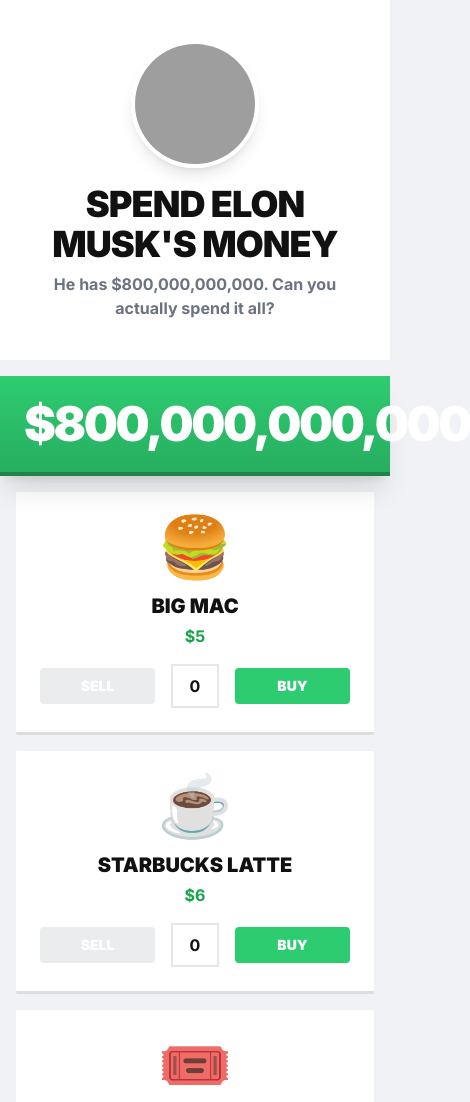
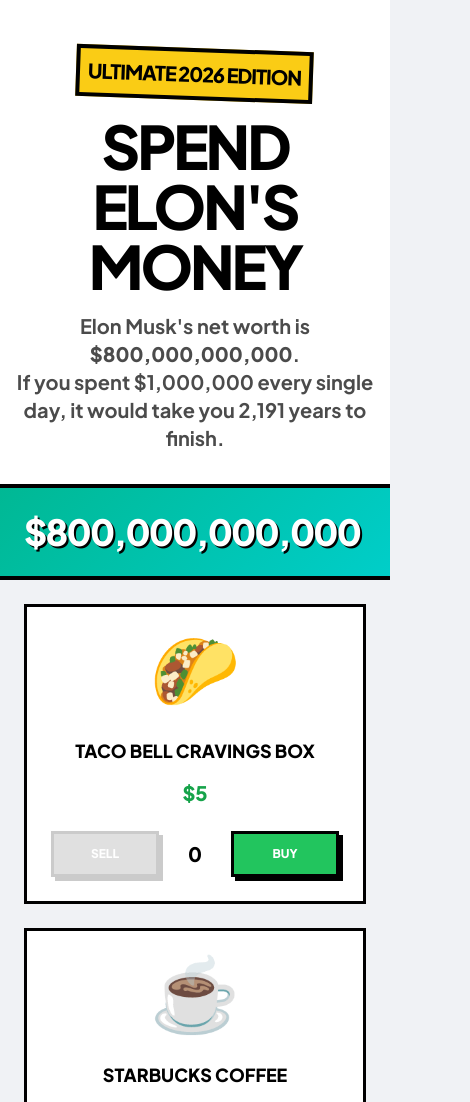
Before and after one commit to badeatorneto/SpendElonsMoney, a plain HTML site: page index.html in a window 390 px wide. Shown: the top 1102 px of the page, 470 px wide, since content can reach past the window. Drawn offline with nearby package versions, Linux system fonts and the light colour scheme; grey boxes are pictures that could not be loaded.

Commit message:
Update index.html

```diff
--- a/index.html
+++ b/index.html
@@ -3,95 +3,95 @@
 <head>
     <meta charset="UTF-8">
     <meta name="viewport" content="width=device-width, initial-scale=1.0">
-    <title>Spend Elon's Fortune</title>
+    <title>Spend Elon's $800B</title>
     <script src="https://cdn.tailwindcss.com"></script>
-    <link href="https://fonts.googleapis.com/css2?family=Inter:wght@400;700;900&display=swap" rel="stylesheet">
+    <link href="https://fonts.googleapis.com/css2?family=Plus+Jakarta+Sans:wght@400;700;800&display=swap" rel="stylesheet">
     <style>
-        body { font-family: 'Inter', sans-serif; background-color: #f1f2f6; color: #111; }
-        .money-bar { position: sticky; top: 0; z-index: 100; background: linear-gradient(180deg, #2ecc71 0%, #27ae60 100%); color: white; border-bottom: 4px solid #1e8449; }
-        .item-card { background: white; border-bottom: 3px solid #ddd; transition: all 0.2s; }
-        .item-card:hover { transform: translateY(-3px); }
-        .btn-buy { background-color: #2ecc71; color: white; font-weight: 900; }
-        .btn-buy:disabled { background-color: #bdc3c7; cursor: not-allowed; }
-        .btn-sell { background-color: #e74c3c; color: white; font-weight: 900; }
-        .btn-sell:disabled { background-color: #bdc3c7; cursor: not-allowed; }
+        body { font-family: 'Plus Jakarta Sans', sans-serif; background-color: #f0f2f5; }
+        .neubrutal { border: 3px solid #000; box-shadow: 4px 4px 0px #000; transition: all 0.1s; }
+        .neubrutal:active { transform: translate(2px, 2px); box-shadow: 0px 0px 0px #000; }
+        .money-gradient { background: linear-gradient(135deg, #00b894, #00cec9); }
+        .item-card { border: 3px solid #000; background: #fff; transition: transform 0.2s; }
+        .item-card:hover { transform: rotate(-1deg); }
+        .sticky-header { position: sticky; top: 0; z-index: 100; border-bottom: 4px solid #000; }
         input::-webkit-outer-spin-button, input::-webkit-inner-spin-button { -webkit-appearance: none; margin: 0; }
+        .receipt-container { background: repeating-linear-gradient(#fff, #fff 30px, #f9f9f9 30px, #f9f9f9 31px); }
     </style>
 </head>
-<body>
+<body class="pb-20">
 
-    <div class="bg-white p-10 text-center mb-4">
-        <img src="https://upload.wikimedia.org/wikipedia/commons/3/34/Elon_Musk_Royal_Society_%28crop2%29.jpg" class="w-32 h-32 rounded-full mx-auto mb-4 border-4 border-white shadow-lg" alt="Elon">
-        <h1 class="text-4xl font-black uppercase tracking-tight">Spend Elon Musk's Money</h1>
-        <p class="text-gray-500 font-bold mt-2">He has $800,000,000,000. Can you actually spend it all?</p>
+    <header class="bg-white pt-12 pb-8 border-b-4 border-black text-center px-4">
+        <div class="max-w-4xl mx-auto">
+            <div class="inline-block p-2 bg-yellow-400 border-4 border-black mb-4 rotate-2">
+                <span class="font-black text-xl uppercase tracking-tighter">Ultimate 2026 Edition</span>
+            </div>
+            <h1 class="text-6xl font-black uppercase tracking-tighter mb-4">Spend Elon's Money</h1>
+            <p class="text-xl font-bold opacity-70">Elon Musk's net worth is <strong>$800,000,000,000</strong>.<br>If you spent $1,000,000 every single day, it would take you 2,191 years to finish.</p>
+        </div>
+    </header>
+
+    <div class="sticky-header money-gradient p-6">
+        <div class="max-w-6xl mx-auto flex justify-between items-center">
+            <div id="money" class="text-4xl md:text-6xl font-black text-white drop-shadow-[2px_2px_0px_rgba(0,0,0,1)] tracking-tighter">$800,000,000,000</div>
+            <div class="hidden md:block text-right">
+                <div id="percentage" class="bg-black text-white px-3 py-1 font-bold rounded">0.000% Spent</div>
+            </div>
+        </div>
     </div>
 
-    <div class="money-bar p-6 text-center shadow-xl">
-        <div id="money" class="text-5xl font-black tracking-tighter">$800,000,000,000</div>
-    </div>
+    <main class="max-w-7xl mx-auto p-6">
+        <div id="grid" class="grid grid-cols-1 sm:grid-cols-2 lg:grid-cols-3 xl:grid-cols-4 gap-6">
+            </div>
+    </main>
 
-    <div class="max-w-6xl mx-auto p-4">
-        <div id="grid" class="grid grid-cols-1 sm:grid-cols-2 lg:grid-cols-3 gap-4">
-            </div>
-    </div>
-
-    <div class="max-w-xl mx-auto bg-white p-8 mt-10 mb-20 shadow-lg text-center">
-        <h2 class="text-3xl font-black uppercase mb-4">Your Receipt</h2>
-        <div id="receipt-list" class="text-left font-bold space-y-2 mb-6"></div>
-        <hr class="mb-4">
-        <div id="receipt-total" class="text-2xl font-black text-green-600">Total: $0</div>
-    </div>
+    <section class="max-w-2xl mx-auto px-6 mt-12">
+        <div class="receipt-container border-4 border-black p-8 shadow-[12px_12px_0px_rgba(0,0,0,1)]">
+            <h2 class="text-4xl font-black uppercase text-center mb-8 border-b-4 border-black pb-4">The Damage</h2>
+            <div id="receipt-list" class="space-y-4 mb-8 font-bold text-lg"></div>
+            <div id="receipt-total" class="text-3xl font-black text-center pt-6 border-t-4 border-black">Total: $0</div>
+        </div>
+    </section>
 
     <script>
-        let balance = 800000000000;
+        const initialBalance = 800000000000;
+        let balance = initialBalance;
         let inventory = {};
 
-        const items = [
-            // FOOD & SMALL (1-10)
-            { name: "Big Mac", price: 5, img: "🍔" },
-            { name: "Starbucks Latte", price: 6, img: "☕" },
-            { name: "Movie Ticket", price: 15, img: "🎟️" },
-            { name: "Video Game", price: 70, img: "🎮" },
-            { name: "AirPods Pro", price: 249, img: "🎧" },
-            { name: "Gaming PC", price: 2500, img: "🖥️" },
-            { name: "Year of Rent (NYC)", price: 48000, img: "🏢" },
-            { name: "Tesla Model S", price: 90000, img: "🚗" },
-            { name: "Gold Bar", price: 700000, img: "🧈" },
-            // LUXURY & REAL ESTATE (11-30)
-            { name: "Ferrari SF90", price: 520000, img: "🏎️" },
-            { name: "Luxury Apartment", price: 5000000, img: "🌇" },
-            { name: "Super Yacht", price: 300000000, img: "🚢" },
-            { name: "Private Jet (G700)", price: 75000000, img: "🛩️" },
-            { name: "Private Island", price: 50000000, img: "🏝️" },
-            { name: "Beverly Hills Mansion", price: 100000000, img: "🏰" },
-            { name: "Mona Lisa", price: 850000000, img: "🖼️" },
-            { name: "NBA Team", price: 3000000000, img: "🏀" },
-            { name: "NFL Team", price: 5000000000, img: "🏈" },
-            { name: "Formula 1 Team", price: 1000000000, img: "🏁" },
-            // MASSIVE & ABSURD (31-75)
-            { name: "Nuclear Power Plant", price: 12000000000, img: "☢️" },
-            { name: "Aircraft Carrier", price: 13000000000, img: "⚓" },
-            { name: "Skyscraper (Burj Khalifa)", price: 1500000000, img: "🏙️" },
-            { name: "Colonize Mars (Early Stage)", price: 50000000000, img: "🪐" },
-            { name: "Buy X (Twitter) Again", price: 44000000000, img: "❌" },
-            { name: "End World Hunger (1 Year)", price: 40000000000, img: "🍲" },
-            { name: "Build a Moon Base", price: 150000000000, img: "🌙" },
-            { name: "Buy McDonalds Corp", price: 190000000000, img: "🍟" },
-            { name: "Personal Space Station", price: 100000000000, img: "🛰️" },
-            { name: "Disney (The whole company)", price: 180000000000, img: "🐭" },
-            { name: "Coca-Cola Company", price: 260000000000, img: "🥤" },
-            { name: "Artificial General Intelligence", price: 500000000000, img: "🧠" },
-            { name: "UK GDP (Just kidding)", price: 3000000000000, img: "🇬🇧" },
-            { name: "iPhone for everyone in India", price: 70000000000, img: "📱" },
-            { name: "The Roman Colosseum", price: 1200000000, img: "🏟️" },
-            { name: "Panama Canal", price: 35000000000, img: "🌊" },
-            { name: "100 Space X Starships", price: 10000000000, img: "🚀" }
+        const rawItems = [
+            // MUNDANE (1-30)
+            ["Taco Bell Cravings Box", 5, "🌮"], ["Starbucks Coffee", 6, "☕"], ["Netflix Subscription", 15, "🎬"], ["New Video Game", 70, "🎮"], ["AirPods Pro", 249, "🎧"],
+            ["Latest iPhone", 1100, "📱"], ["Gaming PC", 3500, "🖥️"], ["Used Honda Civic", 12000, "🚗"], ["Luxury Watch", 15000, "⌚"], ["University Degree", 120000, "🎓"],
+            ["Designer Handbag", 4500, "👜"], ["Peloton Bike", 2500, "🚴"], ["Full Home Gym", 15000, "🏋️"], ["Diamond Ring", 10000, "💍"], ["Gold Bar", 75000, "🧈"],
+            ["Tesla Model 3", 45000, "🔋"], ["First Class Ticket", 12000, "✈️"], ["Personal Chef (Year)", 80000, "👨‍🍳"], ["Home Cinema", 50000, "🔊"], ["Wedding", 35000, "👰"],
+            ["Rolex Daytona", 40000, "🕙"], ["Hermès Birkin", 25000, "👝"], ["Bitcoin", 65000, "🪙"], ["Pizza Shop", 250000, "🍕"], ["Year of Rent (LA)", 60000, "🏠"],
+            ["Hot Tub", 8000, "🛀"], ["Ski Trip (Luxe)", 20000, "🎿"], ["CryptoPunk NFT", 150000, "🖼️"], ["Charity Donation", 100000, "🤝"], ["A Single Share of Berkshire Hathaway", 600000, "📈"],
+
+            // WEALTHY (31-70)
+            ["Tesla Roadster", 200000, "🏎️"], ["Lamborghini Revuelto", 600000, "🐂"], ["Pagani Huayra", 3500000, "🔱"], ["Private Island (Bahamas)", 45000000, "🏝️"], ["Luxury Yacht", 120000000, "🚢"],
+            ["Private Jet", 75000000, "🛩️"], ["Malibu Mansion", 85000000, "🏰"], ["Penthouse in London", 55000000, "🏢"], ["NBA Team", 3500000000, "🏀"], ["F1 Team", 1200000000, "🏎️"],
+            ["Helicopter", 4000000, "🚁"], ["Vineyard in Tuscany", 15000000, "🍷"], ["Da Vinci Painting", 450000000, "🎨"], ["Private Museum", 200000000, "🏛️"], ["Super Bowl Ad", 7000000, "📺"],
+            ["Boeing 747", 400000000, "✈️"], ["1,000,000 Trees", 1000000, "🌳"], ["Town in Italy", 25000000, "🏘️"], ["Jurassic Fossil", 12000000, "🦖"], ["Stradivarius Violin", 16000000, "🎻"],
+            ["Rare Comic Book", 3000000, "📕"], ["Moon Rock", 5000000, "🪨"], ["Private Concert (Beyoncé)", 5000000, "🎤"], ["Undersea Base", 500000000, "🌊"], ["Golden Toilet", 1000000, "🚽"],
+
+            // CORPORATE & HISTORIC (71-110)
+            ["Nuclear Power Plant", 9000000000, "☢️"], ["Aircraft Carrier", 13000000000, "⚓"], ["Burj Khalifa", 1500000000, "🏙️"], ["SpaceX Rocket Launch", 65000000, "🚀"], ["Acquire McDonald's Corp", 210000000000, "🍟"],
+            ["Buy Nintendo", 55000000000, "🍄"], ["Buy Netflix Corp", 240000000000, "📺"], ["The Great Sphinx", 1500000000, "🦁"], ["End World Hunger (10 Years)", 400000000000, "🥣"], ["Colonize Mars", 100000000000, "🪐"],
+            ["Panama Canal", 45000000000, "🌊"], ["Mona Lisa", 900000000, "🖼️"], ["Build New NYC Subway Line", 15000000000, "🚇"], ["Olympic Games Host", 12000000000, "🏅"], ["Statue of Liberty", 500000000, "🗽"],
+            ["Acquire Ferrari", 75000000000, "🏎️"], ["100 Ghost Cities", 50000000000, "🏙️"], ["The Moon", 500000000000, "🌙"], ["AGI Research Lab", 150000000000, "🧠"], ["Hyperloop Network", 25000000000, "🚄"],
+            ["Global Clean Water Project", 15000000000, "💧"], ["Acquire Manchester United", 6000000000, "⚽"], ["Buy The New York Times", 3500000000, "📰"], ["Acquire Spotify", 45000000000, "🎵"],
+
+            // ABSURD & FINAL (111-150)
+            ["Acquire X (Twitter) Again", 44000000000, "🐦"], ["Starship Fleet (1000 Ships)", 20000000000, "🚀"], ["Dyson Swarm (Stage 1)", 300000000000, "☀️"], ["Buy a Small Country", 150000000000, "🗺️"], ["Acquire Adobe", 230000000000, "🖌️"],
+            ["Vertical Farm for Earth", 180000000000, "🥗"], ["Quantum Supercomputer", 10000000000, "💻"], ["Robot Maid Army", 5000000000, "🤖"], ["Ocean Cleanup Fleet", 12000000000, "🐳"], ["Acquire Uber", 160000000000, "🚕"],
+            ["Build a Space Elevator", 90000000000, "🏗️"], ["Asteroid Mining Rig", 75000000000, "☄️"], ["Global 10G Network", 120000000000, "🛰️"], ["Artificial Sun", 25000000000, "☀️"], ["Acquire Rolex", 10000000000, "⌚"],
+            ["Human Brain Cloud Backup", 300000000000, "☁️"], ["Personal Army of 100k Drones", 2000000000, "🚁"], ["Acquire Airbnb", 100000000000, "🏘️"], ["Buy All NFL Teams", 150000000000, "🏈"], ["The Eiffel Tower", 1200000000, "🗼"],
+            ["Clone a Woolly Mammoth", 50000000, "🦣"], ["Stonehenge", 500000000, "🪨"], ["Amazon Rainforest Protection", 25000000000, "🌴"], ["Acquire Lego", 15000000000, "🧱"], ["Infinite Pizza for Everyone", 80000000000, "🍕"],
+            ["1 Billion iPhones", 1000000000000, "📱"], ["Buy Starbucks Corp", 110000000000, "☕"], ["Green Sahara Project", 65000000000, "🏜️"], ["Antarctic Resort", 1000000000, "❄️"], ["Personal Reality (VR World)", 50000000000, "🕶️"],
+            ["Buy Twitch", 15000000000, "👾"], ["Acquire Zoom", 20000000000, "📹"], ["10,000 Superyachts", 1000000000000, "🛥️"], ["Acquire Fortnite", 30000000000, "🔫"], ["Buy the Mona Lisa Twice", 1800000000, "🖼️"],
+            ["A Liter of Scorpion Venom", 10000000, "🦂"], ["Acquire Chanel", 20000000000, "💄"], ["Acquire Reddit", 10000000000, "🧡"], ["Space Tourism Port", 8000000000, "🌌"], ["The Concept of Time", 799000000000, "⏳"]
         ];
 
-        // Fill in the rest to 75 items dynamically for demo purposes
-        for(let i=1; i<=40; i++) {
-            items.push({ name: `Luxury Item #${i}`, price: 1000000 * i, img: "💎" });
-        }
+        const items = rawItems.map(i => ({ name: i[0], price: i[1], img: i[2] }));
 
         function formatMoney(num) {
             return "$" + num.toLocaleString();
@@ -99,6 +99,9 @@
 
         function updateUI() {
             document.getElementById('money').innerText = formatMoney(balance);
+            const spent = initialBalance - balance;
+            const perc = (spent / initialBalance * 100).toFixed(4);
+            document.getElementById('percentage').innerText = `${perc}% Spent`;
             renderItems();
             renderReceipt();
         }
@@ -127,15 +130,15 @@
             items.forEach((item, index) => {
                 const count = inventory[item.name] || 0;
                 const card = document.createElement('div');
-                card.className = "item-card p-6 flex flex-col items-center text-center rounded-sm";
+                card.className = "item-card p-6 flex flex-col items-center text-center";
                 card.innerHTML = `
-                    <div class="text-6xl mb-4">${item.img}</div>
-                    <div class="text-xl font-black uppercase mb-1">${item.name}</div>
-                    <div class="text-green-600 font-bold mb-4">${formatMoney(item.price)}</div>
-                    <div class="flex items-center gap-4 w-full">
-                        <button onclick="sell(${index})" class="btn-sell flex-1 py-2 rounded uppercase text-sm ${count === 0 ? 'opacity-30' : ''}" ${count === 0 ? 'disabled' : ''}>Sell</button>
-                        <input type="number" value="${count}" readonly class="w-12 text-center font-bold border-2 border-gray-200 py-2">
-                        <button onclick="buy(${index})" class="btn-buy flex-1 py-2 rounded uppercase text-sm ${balance < item.price ? 'opacity-30' : ''}" ${balance < item.price ? 'disabled' : ''}>Buy</button>
+                    <div class="text-7xl mb-6 select-none">${item.img}</div>
+                    <div class="text-lg font-black uppercase mb-1 leading-tight h-12 flex items-center">${item.name}</div>
+                    <div class="text-green-600 font-extrabold text-xl mb-6">${formatMoney(item.price)}</div>
+                    <div class="flex items-center gap-3 w-full">
+                        <button onclick="sell(${index})" class="neubrutal bg-red-500 text-white flex-1 py-3 font-black uppercase text-xs ${count === 0 ? 'opacity-20 grayscale pointer-events-none' : ''}">Sell</button>
+                        <div class="w-12 text-center font-black text-xl">${count}</div>
+                        <button onclick="buy(${index})" class="neubrutal bg-green-500 text-white flex-1 py-3 font-black uppercase text-xs ${balance < item.price ? 'opacity-20 grayscale pointer-events-none' : ''}">Buy</button>
                     </div>
                 `;
                 grid.appendChild(card);
@@ -153,10 +156,11 @@
                     const item = items.find(i => i.name === name);
                     const cost = item.price * count;
                     totalSpent += cost;
-                    list.innerHTML += `<div class="flex justify-between"><span>${name} x${count}</span><span class="text-green-600">$${cost.toLocaleString()}</span></div>`;
+                    list.innerHTML += `<div class="flex justify-between items-end gap-4"><span class="flex-1 border-b-2 border-dotted border-black pb-1">${name} x${count}</span><span class="text-green-600">$${cost.toLocaleString()}</span></div>`;
                 }
             }
-            totalEl.innerText = "Total Spent: " + formatMoney(totalSpent);
+            if (totalSpent === 0) list.innerHTML = `<div class="text-center opacity-30 py-10">Your cart is empty. Start spending Elon's money.</div>`;
+            totalEl.innerText = "TOTAL SPENT: " + formatMoney(totalSpent);
         }
 
         updateUI();
```
